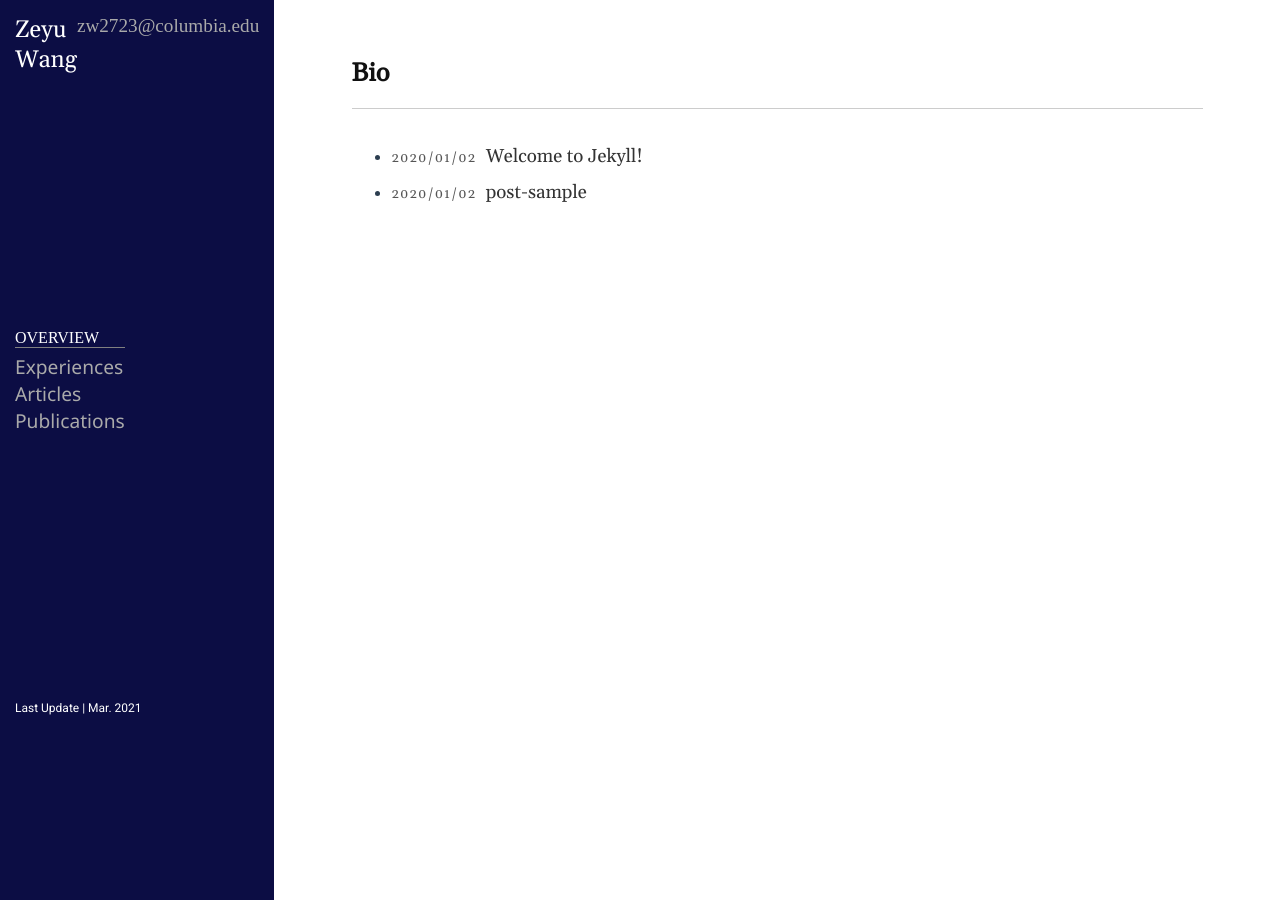
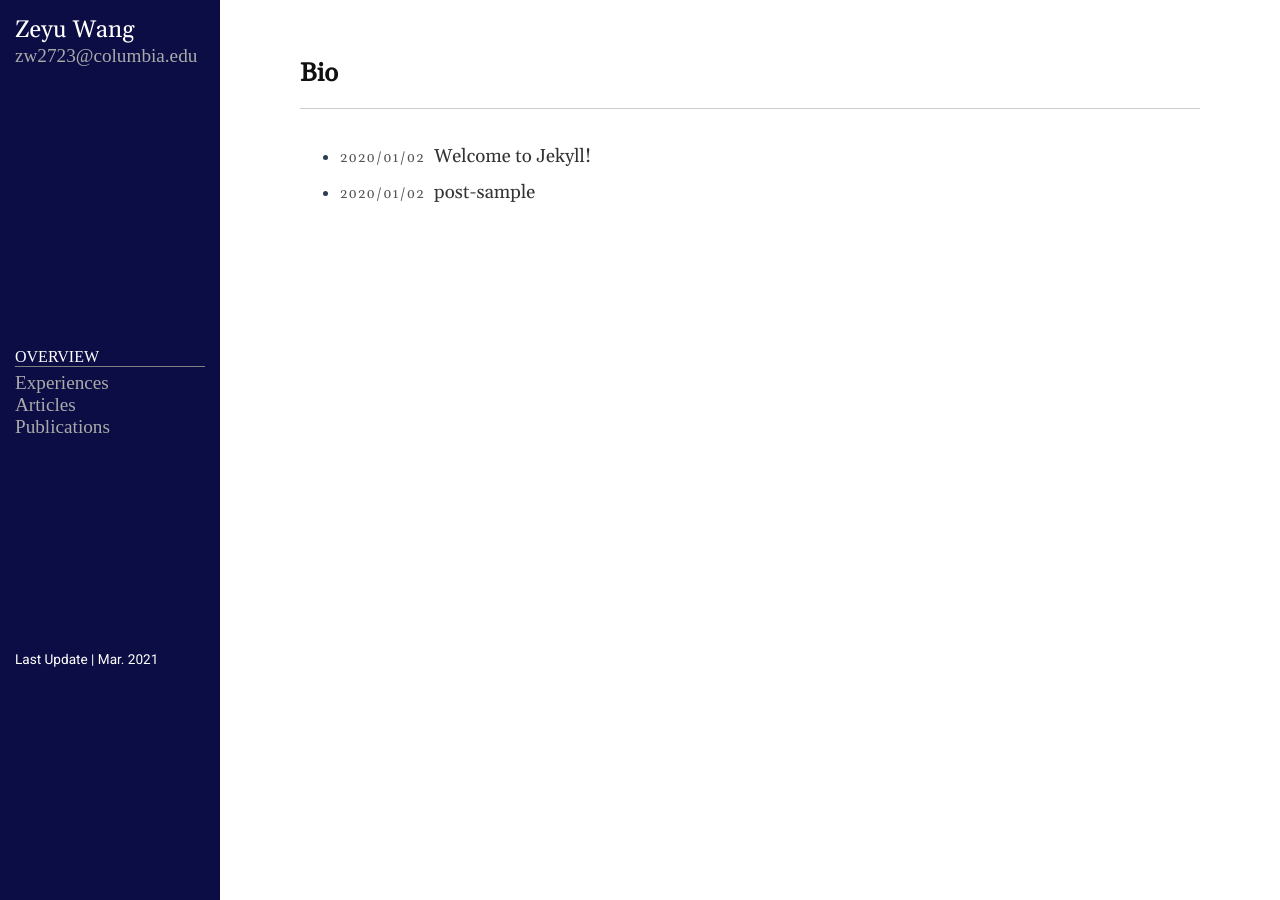
Before and after one commit to WAangzE/ze.github.io, a Jekyll site: the page built from index.md, in a window 1280 px wide. Built offline with Jekyll 4.4.1, drawn with Linux system fonts in a browser that asks for light colours.

Commit message:
update persional site

```diff
--- a/public/css/style.css
+++ b/public/css/style.css
@@ -103,7 +103,7 @@
 }
 
 .sidebar-item {
-	display: flex;
+	display: block;
 	flex: auto;
 }
 
@@ -143,7 +143,7 @@
 
 a.nav-item {
 	font-size: 120%;
-	font-family: "Noto Sans";
+	font-family: 'Times New Roman', Times, serif;
 	text-transform: capitalize;
 	color: #aaa;
 }
@@ -290,8 +290,8 @@
 }
 
 .sidebar-footer {
-	margin-top: 80px;
-	font-size: 0.75em;
+	margin-bottom: 20px;
+	font-size: 0.85em;
 	font-weight: lighter;
 	font-family: "Roboto";
 	line-height: 1.5;
```
